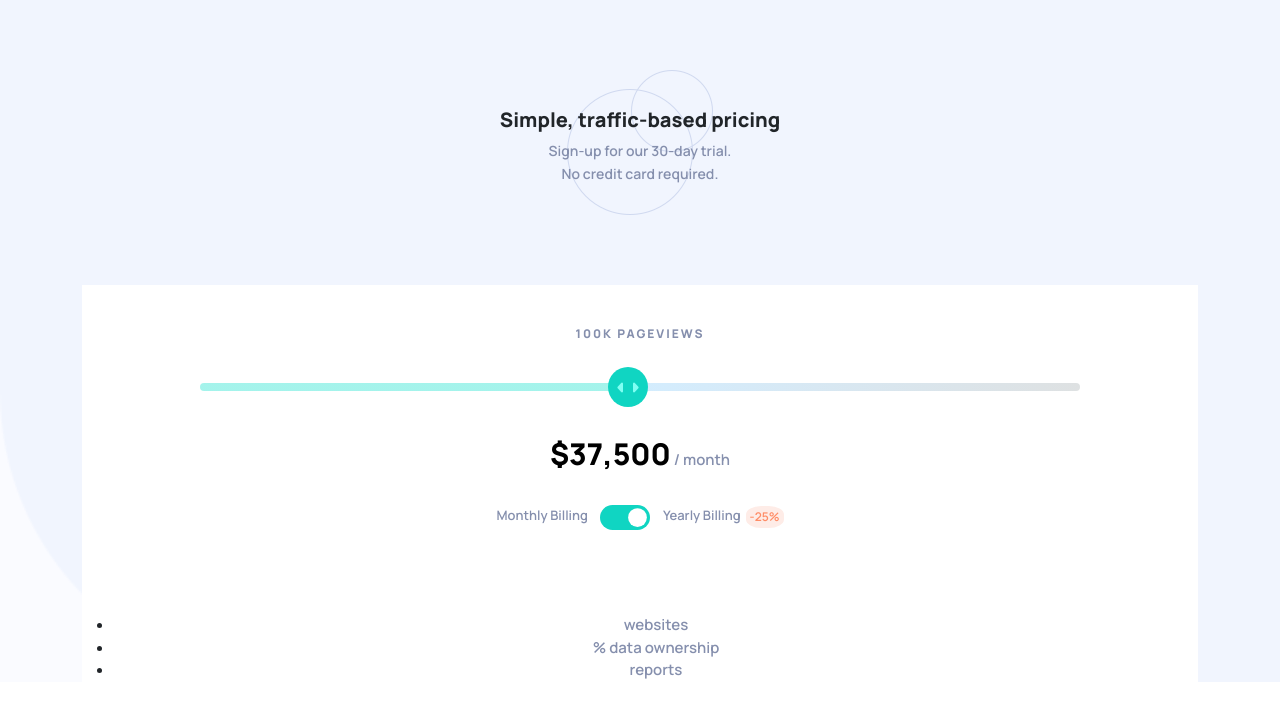
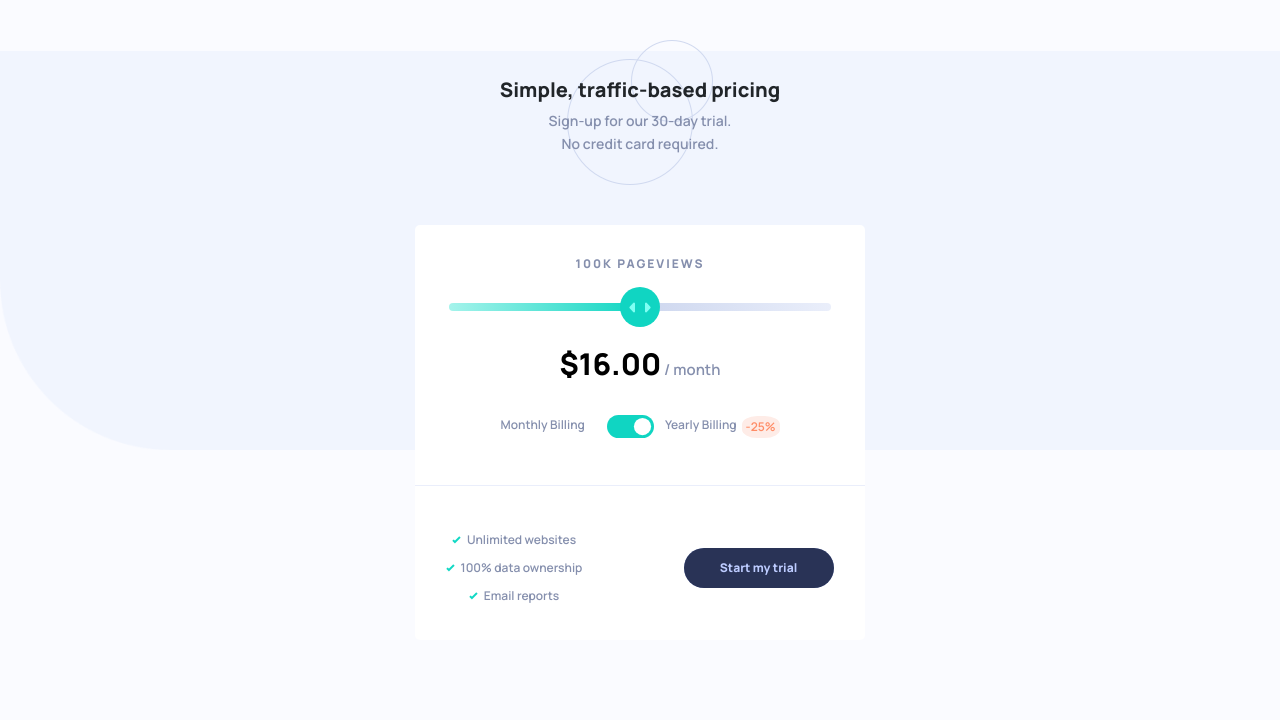
Before and after one commit to khloe1425/PricingComponent, a plain HTML site: page index.html in a window 1280 px wide. Drawn offline with nearby package versions, Linux system fonts and the light colour scheme.

Commit message:
fix and update

```diff
--- a/css/style.css
+++ b/css/style.css
@@ -6,6 +6,8 @@
 body {
   font-family: "Manrope", sans-serif;
   font-size: 15px;
+  background-color: var(--very-pale-blue);
+  position: relative;
 }
 
 :root {
@@ -31,22 +33,33 @@ body {
   /* Empty Slider Bar */
   --light-grayish-blue: hsl(224, 65%, 95%);
   /* Toggle Background */
-  --light-grayish-blue: hsl(223, 50%, 87%);
+  --light-grayish-blue2: hsl(223, 50%, 87%);
   /* Text */
   --grayish-blue: hsl(225, 20%, 60%);
   /* Text & CTA Background */
   --dark-desaturated-blue: hsl(227, 35%, 25%);
 }
 .main {
+  padding-bottom: 100px;
+
+}
+.background_head{
+  width: 100%;
+  height: 500px;
+  z-index: -1;
+  position: absolute;
+  top: 0;
   background: url(../img/bg-pattern.png);
-  background-size: cover;
-  background-color: var(--very-pale-blue);
+  background-position: center;
+  background-repeat: no-repeat;
+  background-size: contain;
+
 }
 .title {
   background-image: url(../img/pattern-circles.png);
   background-repeat: no-repeat;
   background-position: center;
-  padding: 100px 0;
+  padding: 70px 0;
 }
 .title p {
   font-size: 20px;
@@ -57,10 +70,16 @@ body {
   color: var(--grayish-blue);
   font-size: 14px;
 }
+.content {
+  padding-bottom:100px;
+}
 
 .content_top {
   background-color: var(--white);
-  padding: 40px;
+  max-width: 450px;
+  margin: auto;
+  padding: 30px 0 1px;
+  border-radius: 5px 5px 0 0;
 }
 .content_top .label {
   font-size: 12px;
@@ -99,7 +118,7 @@ span {
   flex-direction: column;
   justify-content: center;
   align-items: center;
-  margin: 10px 0;
+  /* margin: 10px 0; */
 }
 
 .form-group label {
@@ -178,10 +197,10 @@ input::-moz-focus-outer {
   display: flex;
 }
 .billing span {
-  font-size: 13px;
+  font-size: 12px;
 }
 .form-check {
-  margin: 0 25px 0 50px;
+  margin: 0 20px 0 60px;
 }
 .form-switch {
   padding: 0;
@@ -189,14 +208,16 @@ input::-moz-focus-outer {
 }
 
 .form-switch .form-check-input {
-  height: 25px;
-  width: 50px;
+  height: 23px;
+  width: 47px;
   position: absolute;
-  top:-5px;
+  top: -5px;
+  cursor: pointer;
 }
-.form-check-input:checked{
+.form-check-input:checked {
   background-color: var(--strong-cyan);
   border: none;
+
 }
 
 .billing p {
@@ -208,10 +229,86 @@ input::-moz-focus-outer {
   padding: 2px 4px;
 }
 
-.content-bot{
+.content-bot {
   background-color: var(--white);
-  border-top: 1px solid var() ;
+  border-top: 1px solid var(--light-grayish-blue);
+  max-width: 450px;
+  margin: auto;
+  padding: 30px 0 20px 0;
+  border-radius: 0 0 5px 5px;
 }
+
+.dislay_flex_col {
+  display: flex;
+  flex-direction: column;
+  align-items: center;
+  padding: 10px;
+}
+.dislay_flex_col span {
+  position: relative;
+  margin: 5px 0;
+  font-size: 12px;
+}
+.dislay_flex_col span::after {
+  position: absolute;
+  content: url(../img/icon-check.png);
+  top: 0;
+  left: -15px;
+}
+.div_button{
+  justify-content: center;
+}
+button{
+  color: white;
+  padding: 5px;
+  width: 150px;
+  height: 40px;
+  border: none;
+  outline: none;
+   border-radius: 20px;
+    position: relative;
+    overflow: hidden;
+    border: none;
+    font-weight: 800;
+    font-size: 12px;
+    cursor: pointer;
+    background: var(--pale-blue);
+    transition: all 1s;
+
+}
+button:before{
+  content: "";
+  position: absolute;
+  width: 120%;
+  height: 120%;
+  background-color: var(--dark-desaturated-blue);
+  top: 0;
+  left: 0;
+
+  transform-origin: top left;
+  transform: rotate(0deg);
+  transition: all 1s;
+}
+button:after{
+  content: "Start my trial";
+  position: absolute;
+  width: 100%;
+  left: 0;
+  color: var(--pale-blue);
+  transition: all 1s;
+}
+button:hover:before{
+  transform: rotate(90deg);
+}
+button:hover::after{
+  color: #222;
+}
+button:hover{
+  color:var(--dark-desaturated-blue) ;
+}
+
+
+
 
 @media screen and (min-width: 320px) {
   .content .container {
--- a/index.html
+++ b/index.html
@@ -17,7 +17,9 @@
 </head>
 
 <body>
+    <div class="background_head"></div>
     <div class="main container-fluid">
+
         <div class="title text-center">
             <p>Simple, traffic-based pricing</p>
             <span>Sign-up for our 30-day trial.<br />No credit card required.</span>
@@ -47,13 +49,18 @@
                     </form>
                 </div>
                 <div class="content-bot">
-                    <div class="text-center">
-                        <ul>
-                            <li><span>websites</span> </li>
-                            <li><span>% data ownership</span></li>
-                            <li><span>reports</span> </li>
-                        </ul>
+                    <div class="row">
+                        <div class=" dislay_flex_col col-lg-6 col-12">
+                            <span>Unlimited websites</span>
+                            <span>100% data ownership</span>
+                            <span>Email reports</span>
+                        </div>
+                        <div class="col-lg-6 col-12 div_button dislay_flex_col">
+                            <button>Start my trial</button>
+                        </div>
                     </div>
+
+
                 </div>
 
             </div>
--- a/js/mani.js
+++ b/js/mani.js
@@ -35,17 +35,17 @@ class Slider {
         (this.options.max - this.options.min)) *
       100;
     return (
-      "background: linear-gradient(to right, hsl(174, 77%, 80%) " +
+      "background: linear-gradient(to right, hsl(174, 77%, 80%), hsl(174, 86%, 45%) " +
       percentage +
-      "%, #d3edff " +
+      "%, hsl(223, 50%, 87%) " +
       percentage +
-      "%, #dee1e2 100%)"
+      "%, hsl(224, 65%, 95%) 100%)"
     );
-    //   return 'background: linear-gradient(to right, white, hsl(174, 77%, 80%) ' + percentage + '%, #d3edff ' + percentage + '%, #dee1e2 100%)'
+
   }
 
   updateSlider(newValue) {
-    this.valueElement.innerHTML = this.asMoney(this.rangeElement.value);
+    this.valueElement.innerHTML = this.asMoney(this.rangeElement.value)+".00";
     this.rangeElement.style = this.generateBackground(this.rangeElement.value);
   }
 }
@@ -54,11 +54,11 @@ let rangeElement = document.querySelector('.range [type="range"]');
 let valueElement = document.querySelector(".range .range__value .spanValue");
 
 let options = {
-  min: 2000,
-  max: 75000,
-  cur: 37500,
+  min: 8,
+  max: 24,
+  cur: 16,
 };
-
+console.log( document.querySelector('.range [type="range"]').value);
 if (rangeElement) {
   let slider = new Slider(rangeElement, valueElement, options);
 
```
